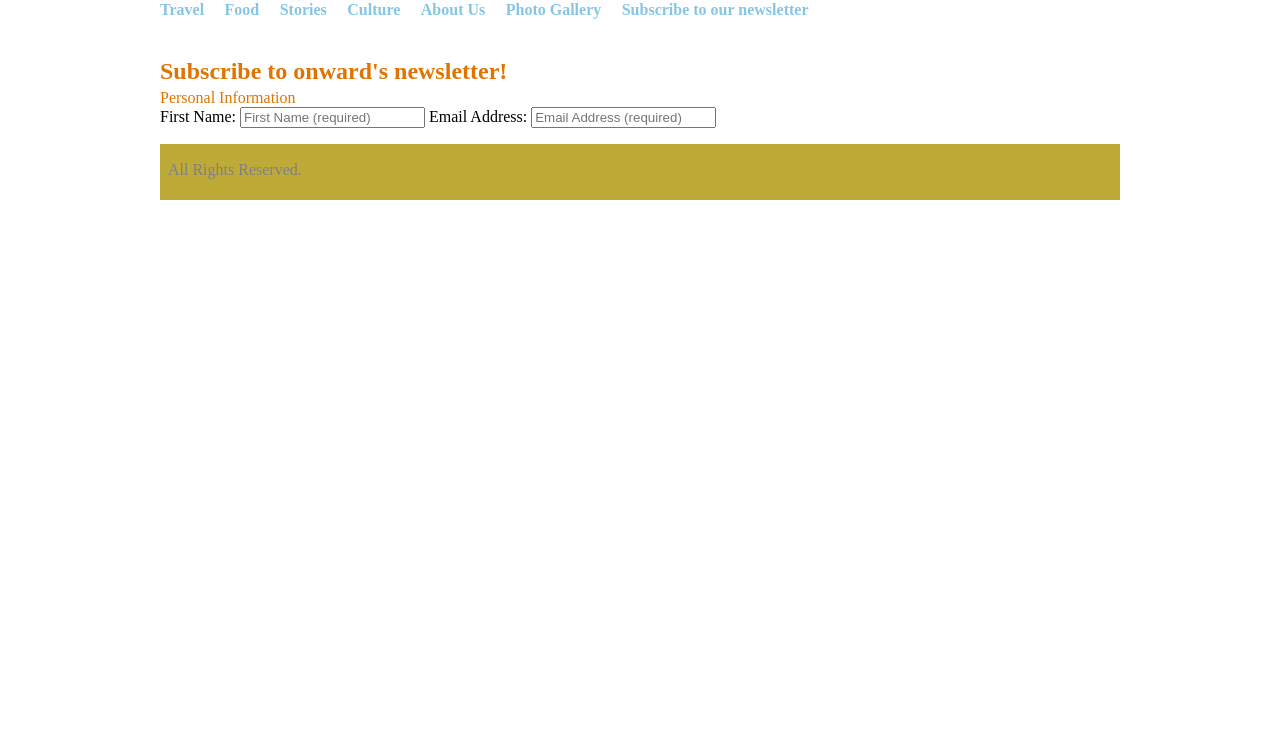
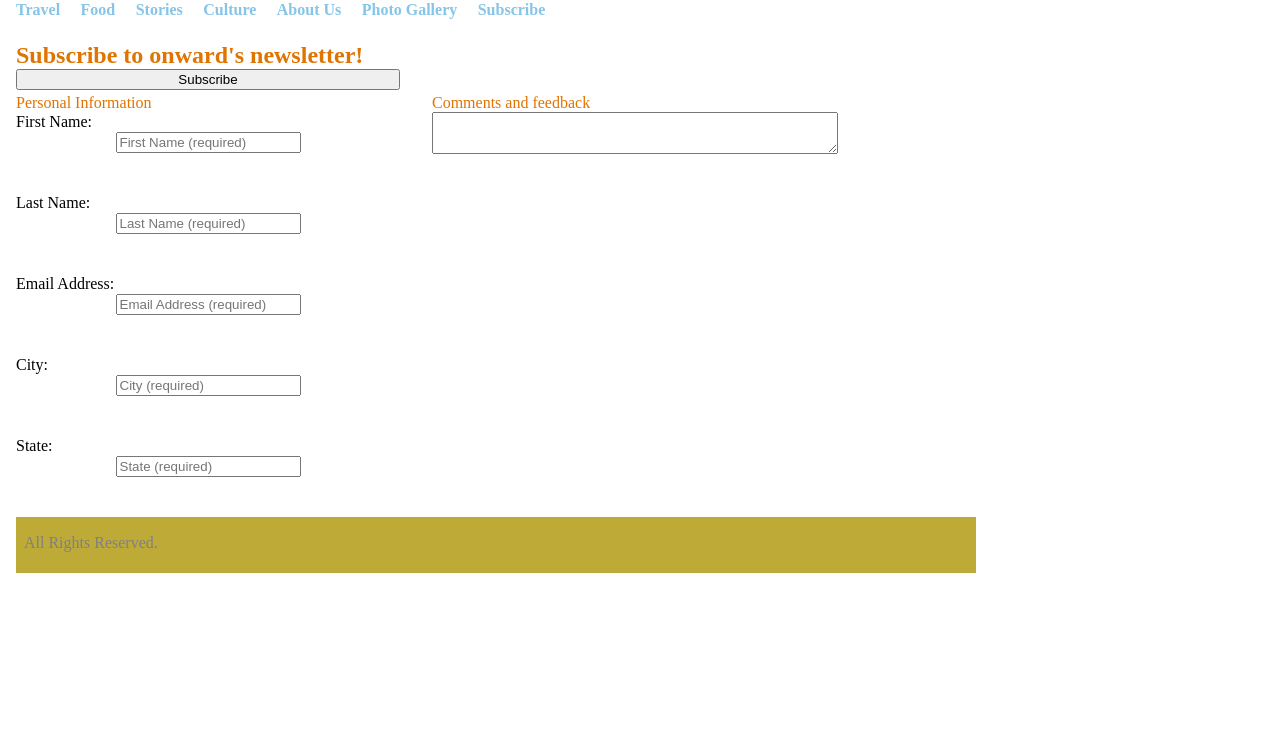
Before and after one commit to Rthomp28/Rthomp28.github.io, a plain HTML site: page grc339/digital-magazine/newsletter.html in a window 1280 px wide. Shown: the part 52-800 px from the top of the page. Drawn offline with Linux system fonts and the light colour scheme; a web font is replaced by a local one.

Commit message:
Add files via upload

```diff
--- a/grc339/digital-magazine/newsletter.html
+++ b/grc339/digital-magazine/newsletter.html
@@ -15,7 +15,7 @@
         </head>
 
         <body>
-            <div class="container">
+            <div class="newsletter-container">
 
                 <header>
                     <h1>
@@ -32,26 +32,51 @@
 						<li><a href="#">Culture</a></li>
 						<li><a href="#">About Us</a></li>
                         <li><a href="photogallery.html">Photo Gallery</a></li>
-						<li><a href="newsletter.html">Subscribe to our newsletter</a></li>
+						<li><a href="newsletter.html">Subscribe</a></li>
                     </ul>
                     </nav>
                 </header>
 
-                <main class="newsletter">
-
                 <h2>Subscribe to onward's newsletter!</h2>
 
                 <form>
-                <section class="input fields">
+                <section class="input-fields">
                     <h3>Personal Information</h3>
-                            <label for="firstname">First Name:</label>
-                            <input id="firstname" type="text" name="firstname" placeholder="First Name (required)" required="">
-                            <label for="email">Email Address:</label>
-                            <input id="email" type="email" name="email" placeholder="Email Address (required)" required="">
+                        <ul>
+                            <li>
+                                <label for="firstname">First Name:</label>
+                                <input id="firstname" type="text" name="firstname" placeholder="First Name (required)" required="">
+                            </li>
 
-                        </li></ul>
-                </main>
+                            <li>
+                                <label for="lastname">Last Name:</label>
+                                <input id="lastname" type="text" name="lastname" placeholder="Last Name (required)" required="">
+                            </li>
 
+                            <li>
+                                <label for="email">Email Address:</label>
+                                <input id="email" type="email" name="email" placeholder="Email Address (required)" required="">
+                            </li>
+
+                            <li>
+                                <label for="email">City:</label>
+                                <input id="city" type="text" name="city" placeholder="City (required)" required="">
+                            </li>
+
+                            <li>
+                                <label for="email">State:</label>
+                                <input id="state" type="text" name="state" placeholder="State (required)" required="">
+                            </li>
+                        </ul>
+                </section>
+
+                <section class="feedback">
+                    <h3>Comments and feedback</h3>
+                        <textarea id="feedback" name="feedback"></textarea>
+                </section>
+
+                <button type="submit">Subscribe</button>
+                </form>
 
                 <footer>
                     <p>All Rights Reserved.</p>
--- a/grc339/digital-magazine/style.css
+++ b/grc339/digital-magazine/style.css
@@ -206,6 +206,36 @@ div.gallery-container input {
     display: none;
 }
 
+div.newsletter-container {
+    max-width: 60em;
+    padding: 0 1em;
+}
+
+div.newsletter-container input {
+    max-width: 60em;
+    margin: 0 auto 3em;
+    display: grid;
+}
+
+section.feedback textarea {
+    color: #808080;
+    font-family: "brother-1816";
+    font-size: 1rem;
+    min-width: 25em;
+    font-style: normal;
+}
+
+form ul {
+    list-style-type: none;
+}
+
+section.input-fields {
+    margin-left: 0;
+}
+
+form section.input-fields li {
+    display: grid;
+}
  @media only screen and (min-width: 60em) {
 
     div.home-container {
@@ -301,6 +331,22 @@ div.gallery-container input {
         flex: 0 0 4em;
     }
 
+    section.feedback {
+        grid-row: 2/3;
+    }
+
+    form {
+        display: grid;
+        grid-template-columns: 40% auto;
+        grid-column-gap: 2em;
+    }
+
+
+
+    section.input-fields {
+        grid-row: 2;
+    }
+
     }
 
     header {
```
